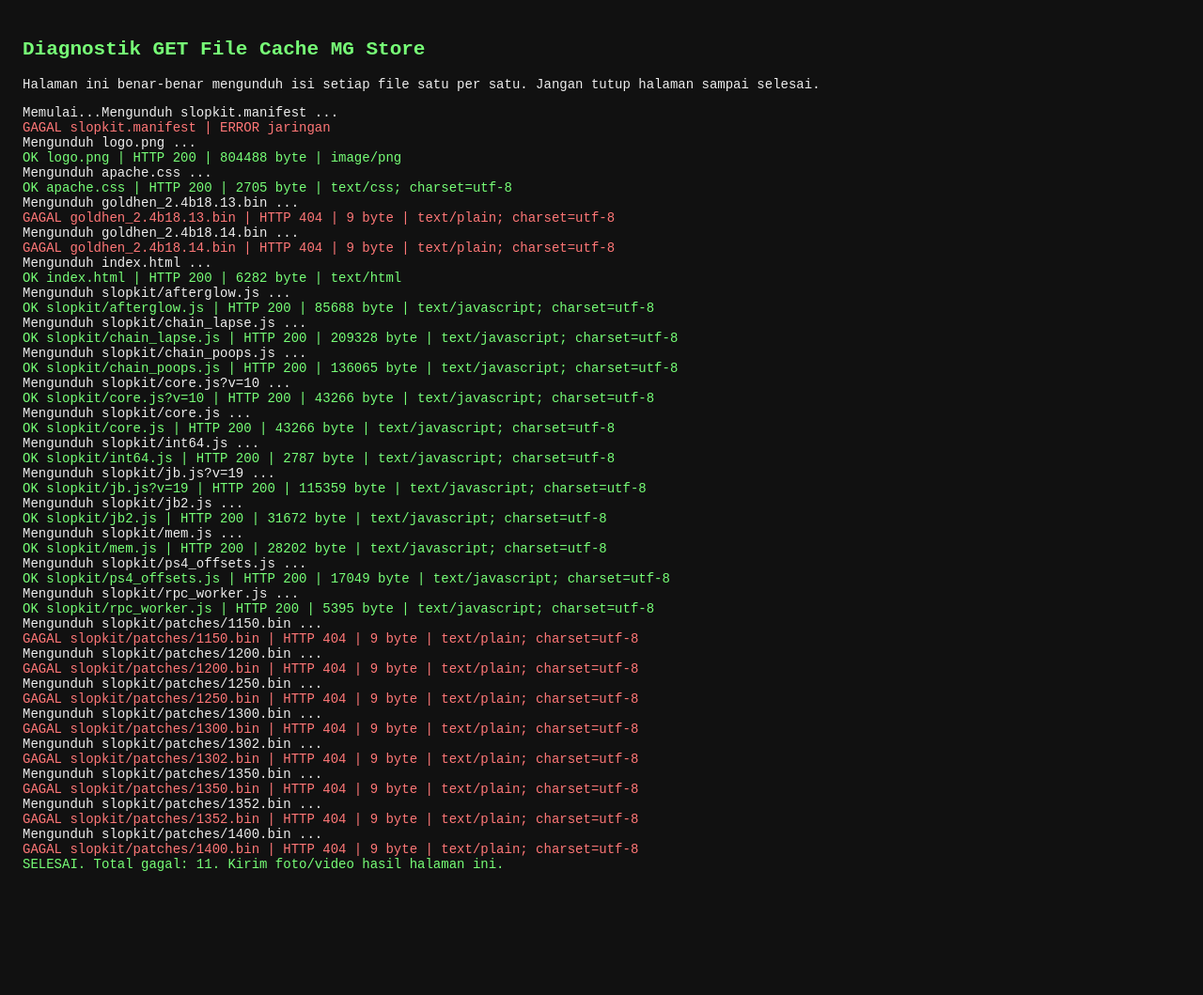
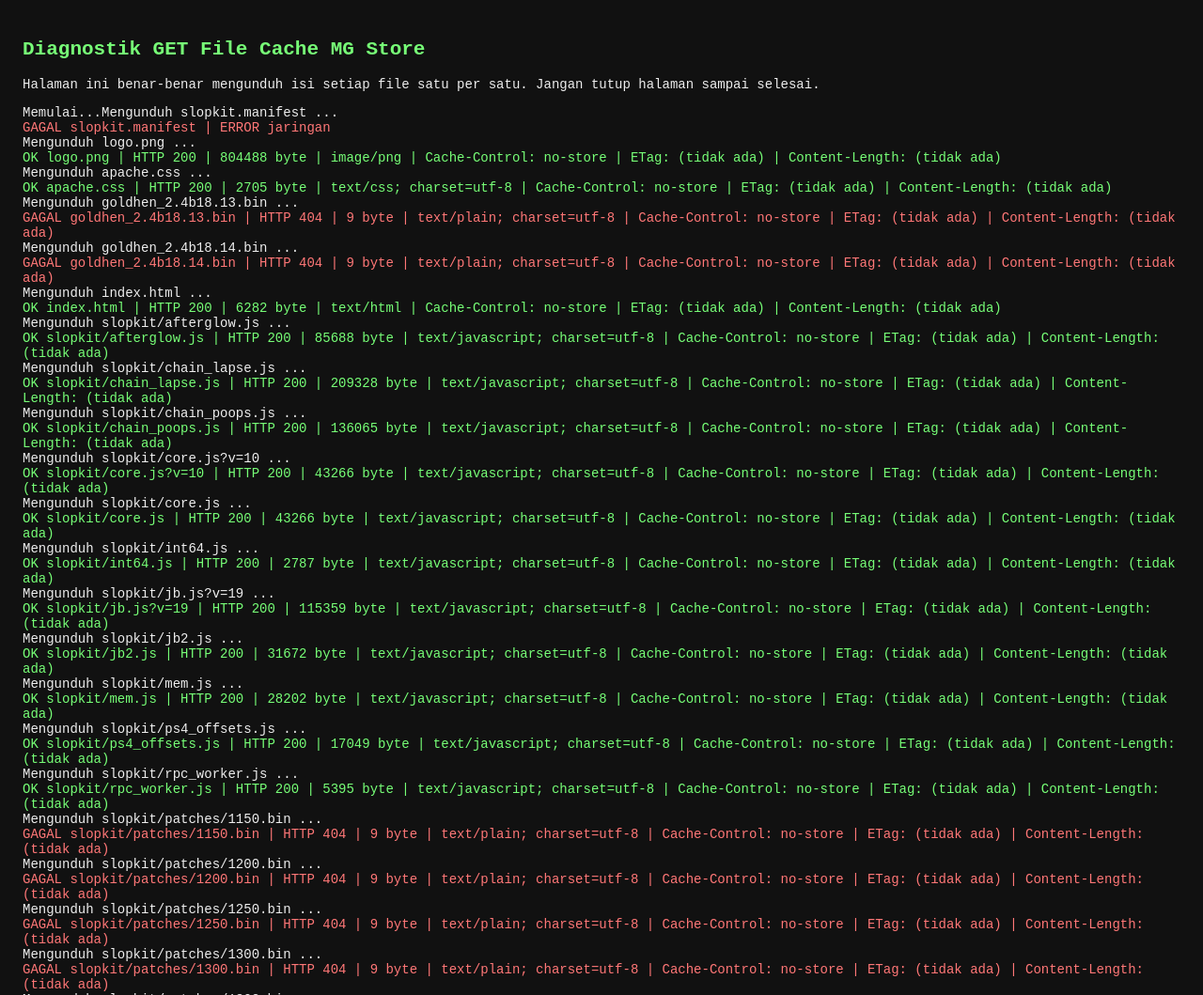
Before and after one commit to MGstore96/Test2, a plain HTML site: page diag-get.html in a window 1280 px wide. Shown: the top 1059 px of the page at 94% size. Before the commit the page ends 966 px from the top, so only its background shows below. Drawn offline with Linux system fonts and the light colour scheme; no server answers.

Commit message:
Add cache response header diagnostics

```diff
--- a/diag-get.html
+++ b/diag-get.html
@@ -20,7 +20,7 @@ function next(){
  line("Mengunduh "+f+" ...");
  function finish(ok,msg){if(done)return;done=true;if(!ok)failed++;line((ok?"OK ":"GAGAL ")+f+" | "+msg,ok?"ok":"bad");next();}
  x.open("GET",f,true);x.responseType="arraybuffer";x.timeout=30000;
- x.onload=function(){var size=x.response&&x.response.byteLength!==undefined?x.response.byteLength:0;var ct=x.getResponseHeader("Content-Type")||"tanpa Content-Type";finish(x.status>=200&&x.status<300&&size>0,"HTTP "+x.status+" | "+size+" byte | "+ct);};
+ x.onload=function(){var size=x.response&&x.response.byteLength!==undefined?x.response.byteLength:0;var ct=x.getResponseHeader("Content-Type")||"tanpa Content-Type";var cc=x.getResponseHeader("Cache-Control")||"(tidak ada)",etag=x.getResponseHeader("ETag")||"(tidak ada)",cl=x.getResponseHeader("Content-Length")||"(tidak ada)";var extra=" | Cache-Control: "+cc+" | ETag: "+etag+" | Content-Length: "+cl;if(f==="slopkit.manifest"&&x.response){var b=new Uint8Array(x.response),sample="";for(var j=0;j<Math.min(b.length,160);j++)sample+=String.fromCharCode(b[j]);extra+=" | Awal manifest: "+sample.replace(/\r/g,"\\r").replace(/\n/g,"\\n");}finish(x.status>=200&&x.status<300&&size>0,"HTTP "+x.status+" | "+size+" byte | "+ct+extra);};
  x.onerror=function(){finish(false,"ERROR jaringan");};
  x.ontimeout=function(){finish(false,"TIMEOUT 30 detik");};
  try{x.send();}catch(e){finish(false,"EXCEPTION "+e);}
```
